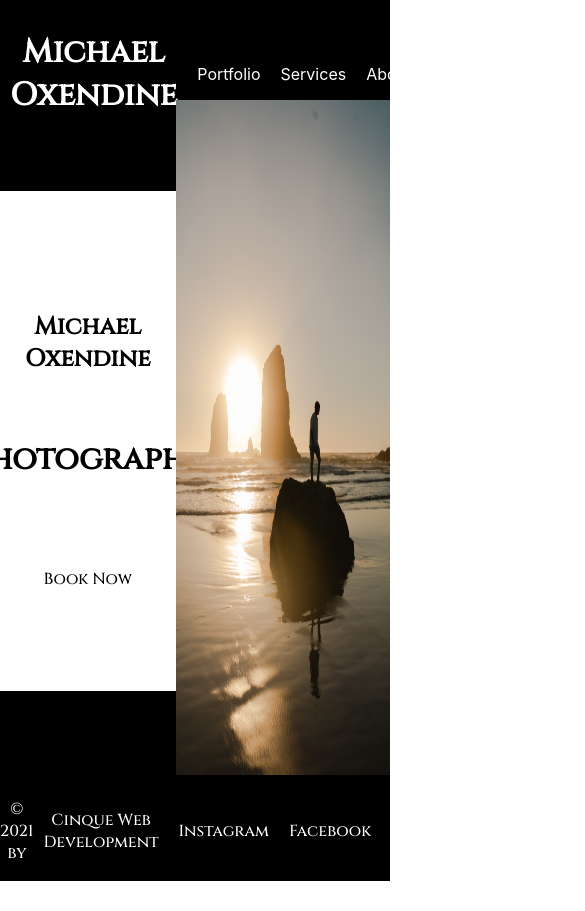
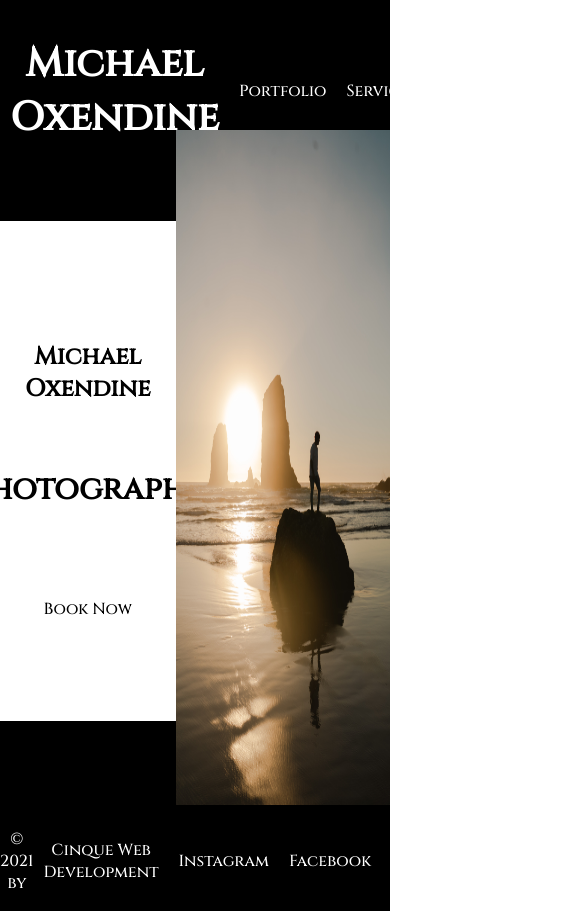
Before and after one commit to Cinque-Web-Development/photographer-template, a React (Create React App) app: page / in a window 390 px wide. Shown: the top 911 px of the page, 585 px wide, since content can reach past the window. Before the commit the page ends 881 px from the top, so only its background shows below. Built offline with nearby package versions, Linux system fonts and the light colour scheme.

Commit message:
some media styling for the nav bar

```diff
--- a/src/components/NavBar/NavBar.css
+++ b/src/components/NavBar/NavBar.css
@@ -3,6 +3,7 @@
     display: grid;
     grid-template-columns: 1fr 1fr 1fr;
     height: 100px;
+    font-family: 'Cinzel', serif;
 }
 
 .nav-logo {
@@ -11,7 +12,7 @@
     justify-content: center;
     align-items: center;
     color: white;
-    font-family: 'Cinzel', serif;
+
 }
 
 .nav-links {
@@ -32,3 +33,12 @@
     color: rgb(100, 98, 98);
     transition: .5s;
 }
+
+@media only screen and (max-width: 1095px) {
+    .nav-logo {
+        font-size: 20px;
+    }
+    .navbar {
+        height: 130px;
+    }
+}
```
